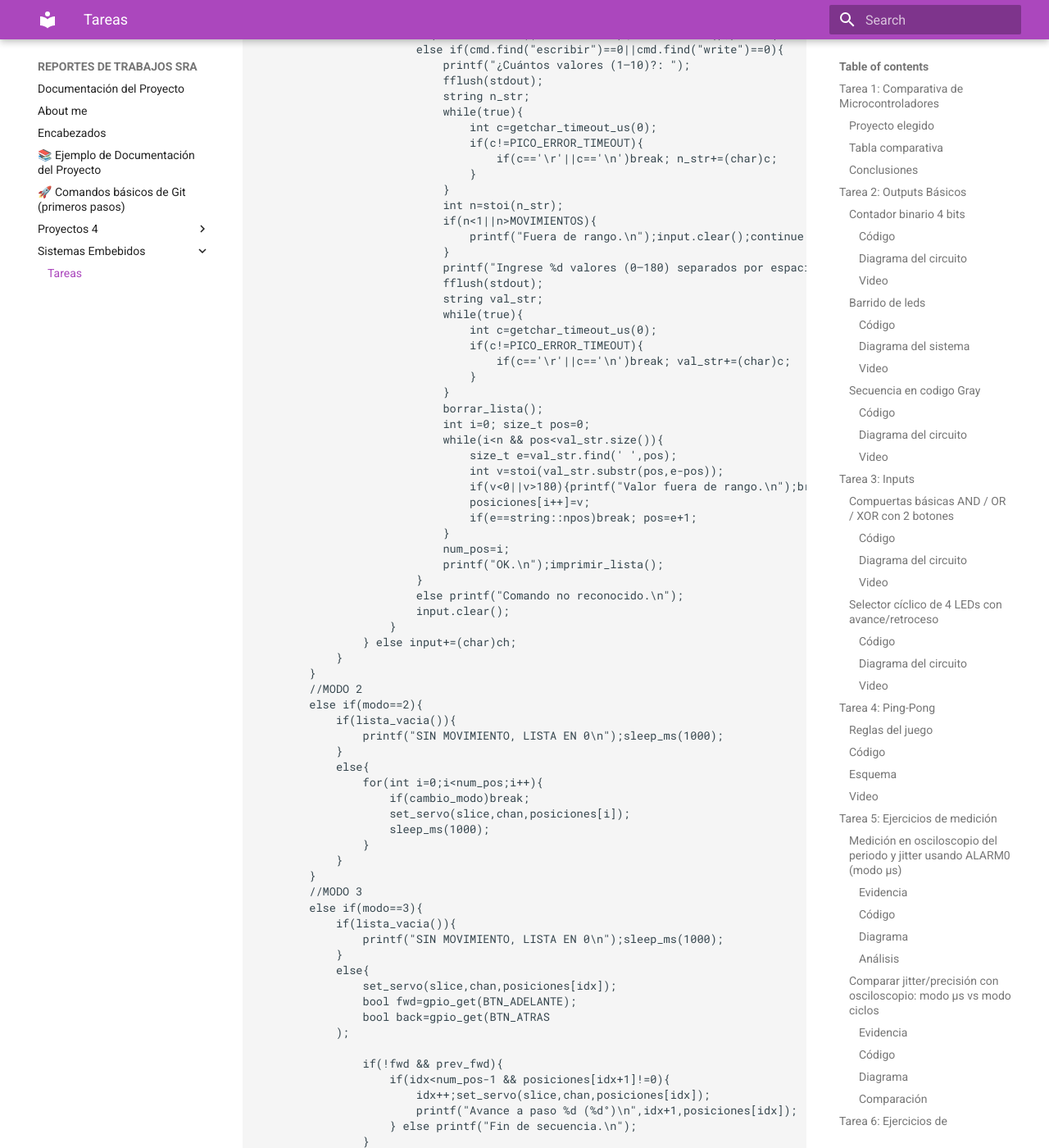
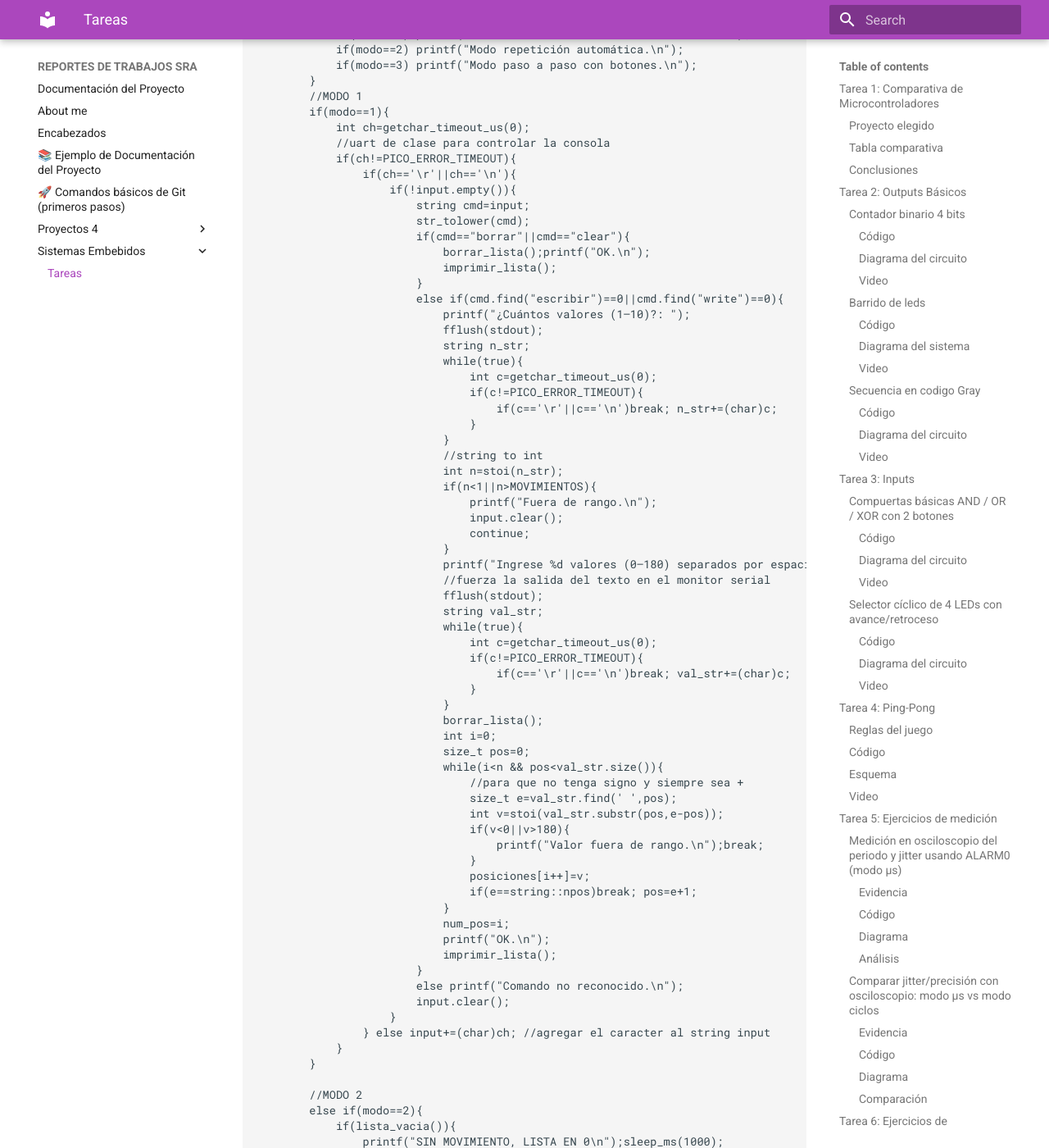
Before and after one commit to Sebicrash/Reportes-de-trabajos, an MkDocs documentation site: the page built from docs/Sistemas_Embebidos/Tarea_1.md, in a window 1280 px wide and 1400 px high, scrolled down 55191 px. Shown: the whole window at 82% size. Built offline with MkDocs 1.6.1 and Material for MkDocs 9.7.7, drawn with Linux system fonts in a browser that asks for light colours; some of the changed text lies outside the part shown.

Commit message:
Comentarios y detalles examen

```diff
--- a/docs/Sistemas_Embebidos/Tarea_1.md
+++ b/docs/Sistemas_Embebidos/Tarea_1.md
@@ -2001,26 +2001,36 @@ int modo = 1, idx = 0;
 volatile bool cambio_modo = false;
 
 //FUNCIONES
-inline int angle_to_pulse(int a){return 450+(a*1200)/180;}
-inline void set_servo(uint s,uint c,int a){pwm_set_chan_level(s,c,angle_to_pulse(a));}
-
-inline void borrar_lista(){
+inline int angle_to_pulse(int a){
+    return 450+(a*1200)/180;
+}
+//solo llama esa parte del codigo para llamar lo de adentro
+//de angle to pulse del servo
+inline void set_servo(uint s,uint c,int a){
+    pwm_set_chan_level(s,c,angle_to_pulse(a));
+}
+
+void borrar_lista(){
     for(int i=0;i<MOVIMIENTOS;i++)
     posiciones[i]=0;
     num_pos=0;
 }
-inline bool lista_vacia(){
-    if(num_pos==0) return true;
-    for(int i=0;i<num_pos;i++) if(posiciones[i]!=0) return false;
+bool lista_vacia(){
+    if(num_pos==0)
+        return true;
+    for(int i=0;i<num_pos;i++)
+        if(posiciones[i]!=0)
+            return false;
     return true;
 }
-inline void imprimir_lista(){
+void imprimir_lista(){
     printf("Lista actual: ");
     for(int i=0;i<MOVIMIENTOS;i++){
         printf("%d",posiciones[i]); if(i<MOVIMIENTOS-1)printf(", ");
     }
     printf("\n");
 }
+//pasa todo a minusculas
 void str_tolower(string &s){for(auto &c:s)c=tolower(c);}
 
 //ISR
@@ -2055,9 +2065,9 @@ int main(){
     gpio_set_irq_enabled_with_callback(BTN_MODE,GPIO_IRQ_EDGE_FALL,true,&cambio_isr);
 
     printf("\n=== MODO 1: ENTRENAMIENTO ===\nComandos: escribir / borrar\n");
+
     string input;
-    bool prev_fwd=1,prev_back=1;
-
+    bool tope_adelante=1,tope_atras=1;
     while(true){
         //CAMBIO DE MODO
         if(cambio_modo){
@@ -2065,6 +2075,7 @@ int main(){
             modo=(modo%3)+1;
             idx=0;
             printf("\n=== CAMBIO A MODO %d ===\n",modo);
+
             if(!lista_vacia()){
                 set_servo(slice,chan,posiciones[0]);
                 sleep_ms(500);
@@ -2076,11 +2087,16 @@ int main(){
         //MODO 1
         if(modo==1){
             int ch=getchar_timeout_us(0);
+            //uart de clase para controlar la consola
             if(ch!=PICO_ERROR_TIMEOUT){
                 if(ch=='\r'||ch=='\n'){
                     if(!input.empty()){
-                        string cmd=input; str_tolower(cmd);
-                        if(cmd=="borrar"||cmd=="clear"){borrar_lista();printf("OK.\n");imprimir_lista();}
+                        string cmd=input;
+                        str_tolower(cmd);
+                        if(cmd=="borrar"||cmd=="clear"){
+                            borrar_lista();printf("OK.\n");
+                            imprimir_lista();
+                        }
                         else if(cmd.find("escribir")==0||cmd.find("write")==0){
                             printf("¿Cuántos valores (1–10)?: ");
                             fflush(stdout);
@@ -2091,11 +2107,15 @@ int main(){
                                     if(c=='\r'||c=='\n')break; n_str+=(char)c;
                                 }
                             }
+                            //string to int
                             int n=stoi(n_str);
                             if(n<1||n>MOVIMIENTOS){
-                                printf("Fuera de rango.\n");input.clear();continue;
+                                printf("Fuera de rango.\n");
+                                input.clear();
+                                continue;
                             }
                             printf("Ingrese %d valores (0–180) separados por espacios:\n",n);
+                            //fuerza la salida del texto en el monitor serial
                             fflush(stdout);
                             string val_str;
                             while(true){
@@ -2105,23 +2125,29 @@ int main(){
                                 }
                             }
                             borrar_lista();
-                            int i=0; size_t pos=0;
+                            int i=0;
+                            size_t pos=0;
                             while(i<n && pos<val_str.size()){
+                                //para que no tenga signo y siempre sea +
                                 size_t e=val_str.find(' ',pos);
                                 int v=stoi(val_str.substr(pos,e-pos));
-                                if(v<0||v>180){printf("Valor fuera de rango.\n");break;}
+                                if(v<0||v>180){
+                                    printf("Valor fuera de rango.\n");break;
+                                }
                                 posiciones[i++]=v;
                                 if(e==string::npos)break; pos=e+1;
                             }
                             num_pos=i;
-                            printf("OK.\n");imprimir_lista();
+                            printf("OK.\n");
+                            imprimir_lista();
                         }
                         else printf("Comando no reconocido.\n");
                         input.clear();
                     }
-                } else input+=(char)ch;
+                } else input+=(char)ch; //agregar el caracter al string input
             }
         }
+
         //MODO 2
         else if(modo==2){
             if(lista_vacia()){
@@ -2131,35 +2157,37 @@ int main(){
                 for(int i=0;i<num_pos;i++){
                     if(cambio_modo)break;
                     set_servo(slice,chan,posiciones[i]);
-                    sleep_ms(1000);
+                    sleep_ms(1500);
                 }
             }
         }
+
         //MODO 3
         else if(modo==3){
             if(lista_vacia()){
-                printf("SIN MOVIMIENTO, LISTA EN 0\n");sleep_ms(1000);
+                printf("SIN MOVIMIENTO, LISTA EN 0\n");
+                sleep_ms(1000);
             }
             else{
                 set_servo(slice,chan,posiciones[idx]);
-                bool fwd=gpio_get(BTN_ADELANTE);
-                bool back=gpio_get(BTN_ATRAS
-            );
-
-                if(!fwd && prev_fwd){
+                bool adelante=gpio_get(BTN_ADELANTE);
+                bool atras=gpio_get(BTN_ATRAS);
+                if(!adelante && tope_adelante){
                     if(idx<num_pos-1 && posiciones[idx+1]!=0){
-                        idx++;set_servo(slice,chan,posiciones[idx]);
+                        idx++;
+                        set_servo(slice,chan,posiciones[idx]);
                         printf("Avance a paso %d (%d°)\n",idx+1,posiciones[idx]);
                     } else printf("Fin de secuencia.\n");
                 }
-                if(!back && prev_back){
+                if(!atras && tope_atras){
                     if(idx>0){
-                        idx--;set_servo(slice,chan,posiciones[idx]);
+                        idx--;
+                        set_servo(slice,chan,posiciones[idx]);
                         printf("Retroceso a paso %d (%d°)\n",idx+1,posiciones[idx]);
                     } else printf("Inicio de secuencia.\n");
                 }
-                prev_fwd=fwd;
-                prev_back=back;
+                tope_adelante=adelante;
+                tope_atras=atras;
                 sleep_ms(100);
             }
         }
```
